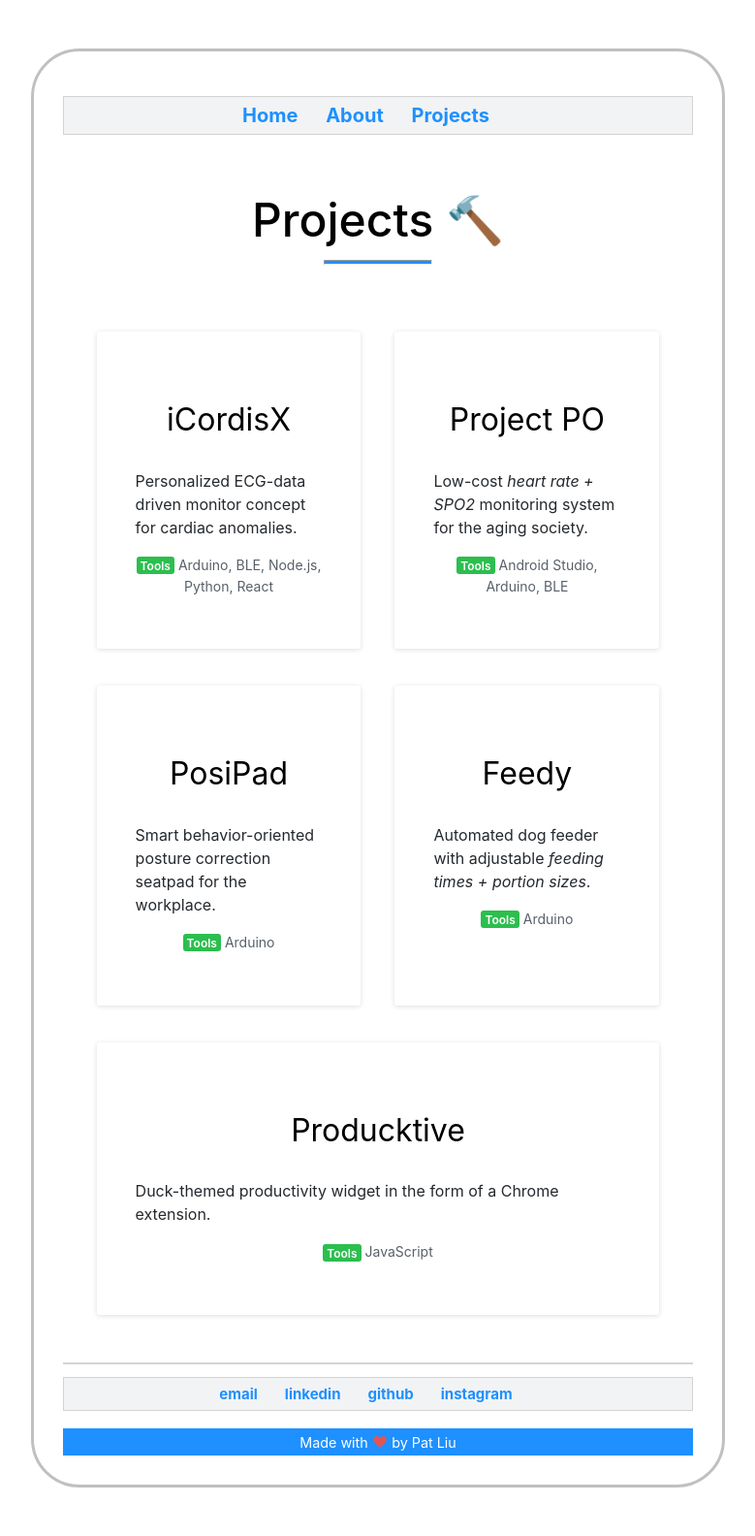
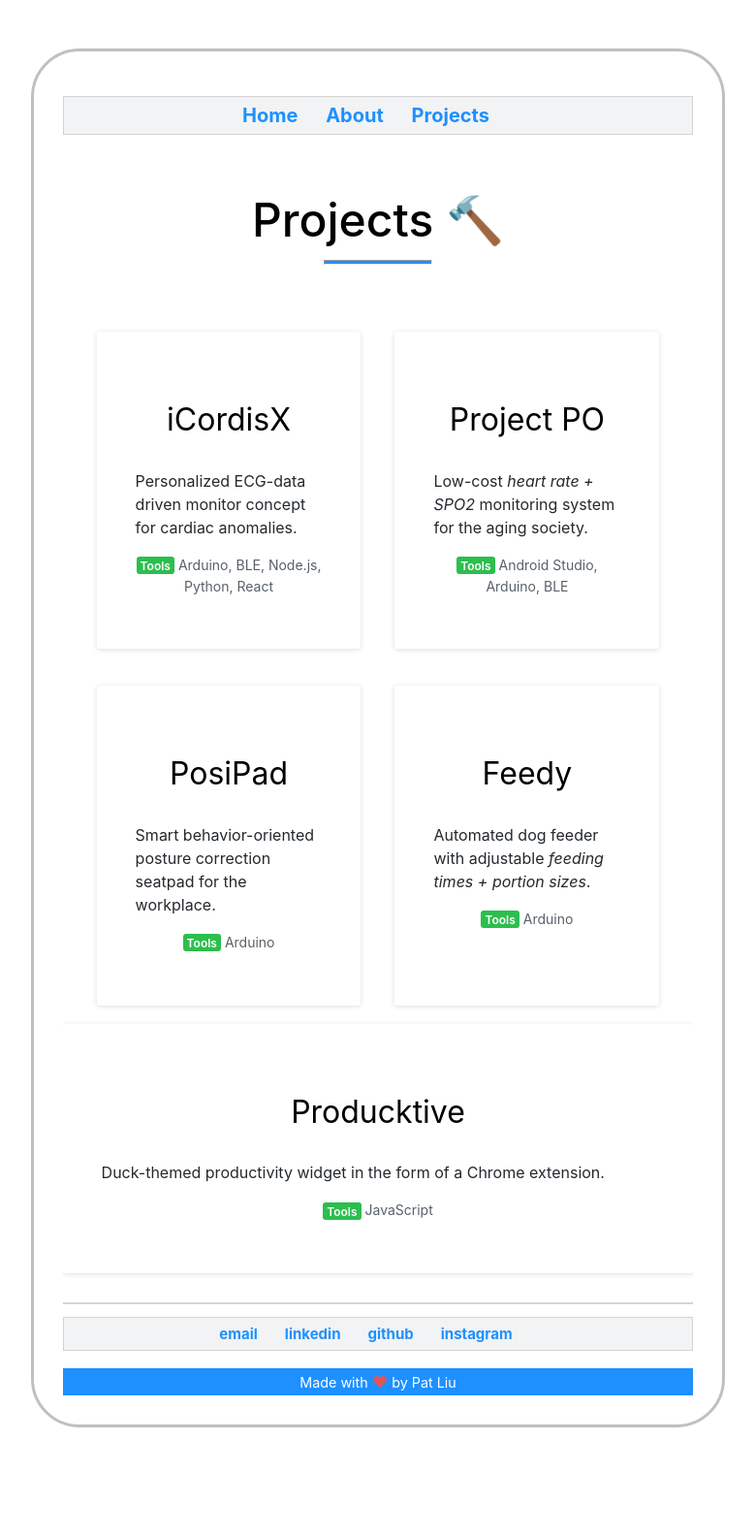
Before and after one commit to pat-liu/WebsiteV1, a Jekyll site: the page built from projects/index.html, in a window 1280 px wide. Shown: the whole page at 97% size, without its empty margins (250-1029 px from the left). Built offline with Jekyll 4.4.1, drawn with Linux system fonts in a browser that asks for light colours; after the commit the page ends 1522 px from its top, so only the background shows below that.

Commit message:
Update index.html

```diff
--- a/projects/index.html
+++ b/projects/index.html
@@ -53,7 +53,7 @@ title: Projects
 
 </div>
 
-<div class="flexbox">
+
       <div class="box">
         <h1 class="projectheader">Producktive</h1>
         <p class="projecttext" style="text-align: left">Duck-themed productivity widget in the form of a Chrome extension.</p>
@@ -62,7 +62,7 @@ title: Projects
         </p>
         <a href ="./autopetfeeder" style="line-height: 2em"></a>
     </div>
- </div>
+
     <!--
     <a href = "./icordisx.html"><div id="rectangle"><p>iCordisX</p></div></a>
  <a href = "./projectpoe.html"><div id="rectangle"><p>Project POE</p></div></a>
```
